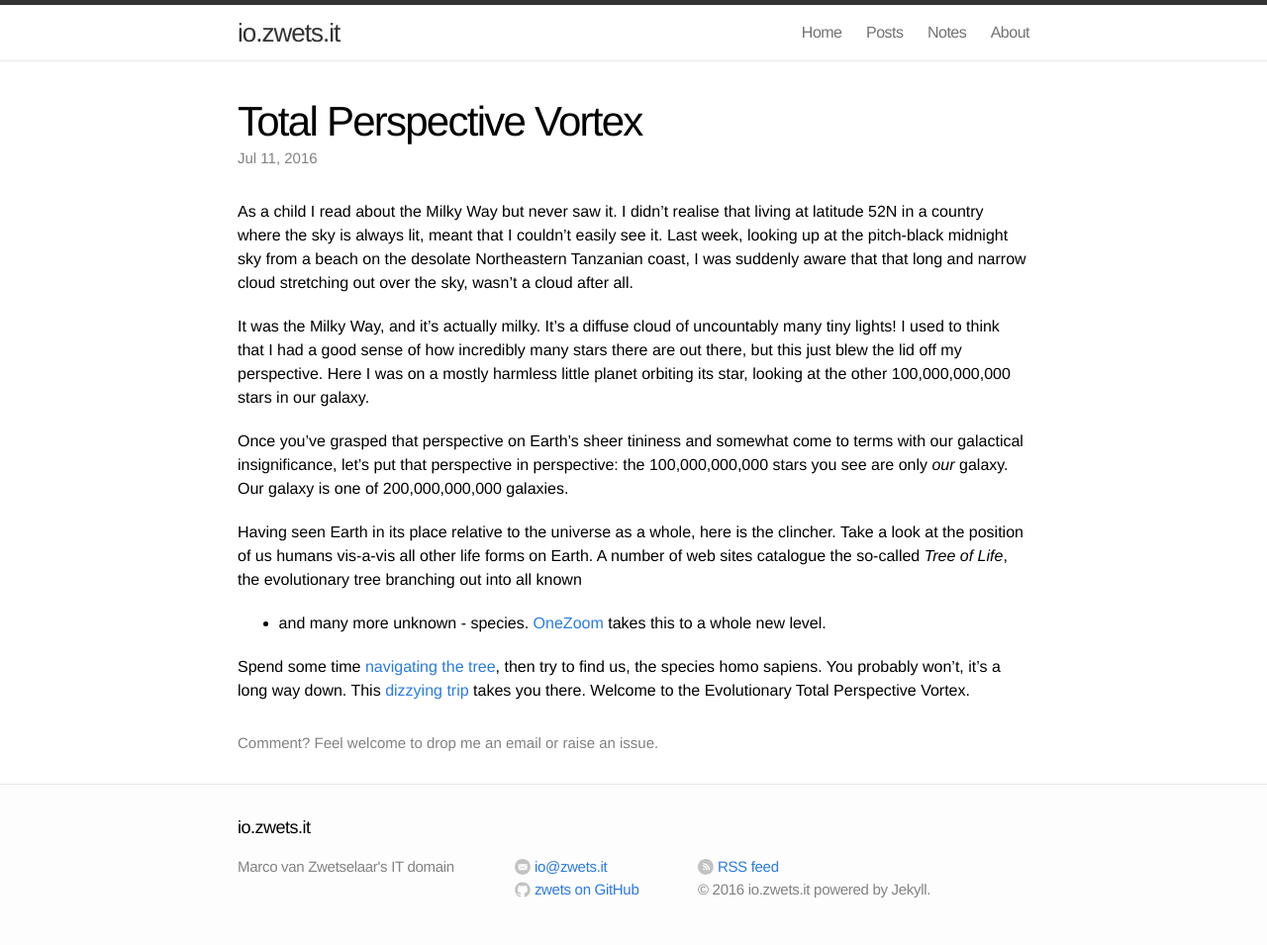
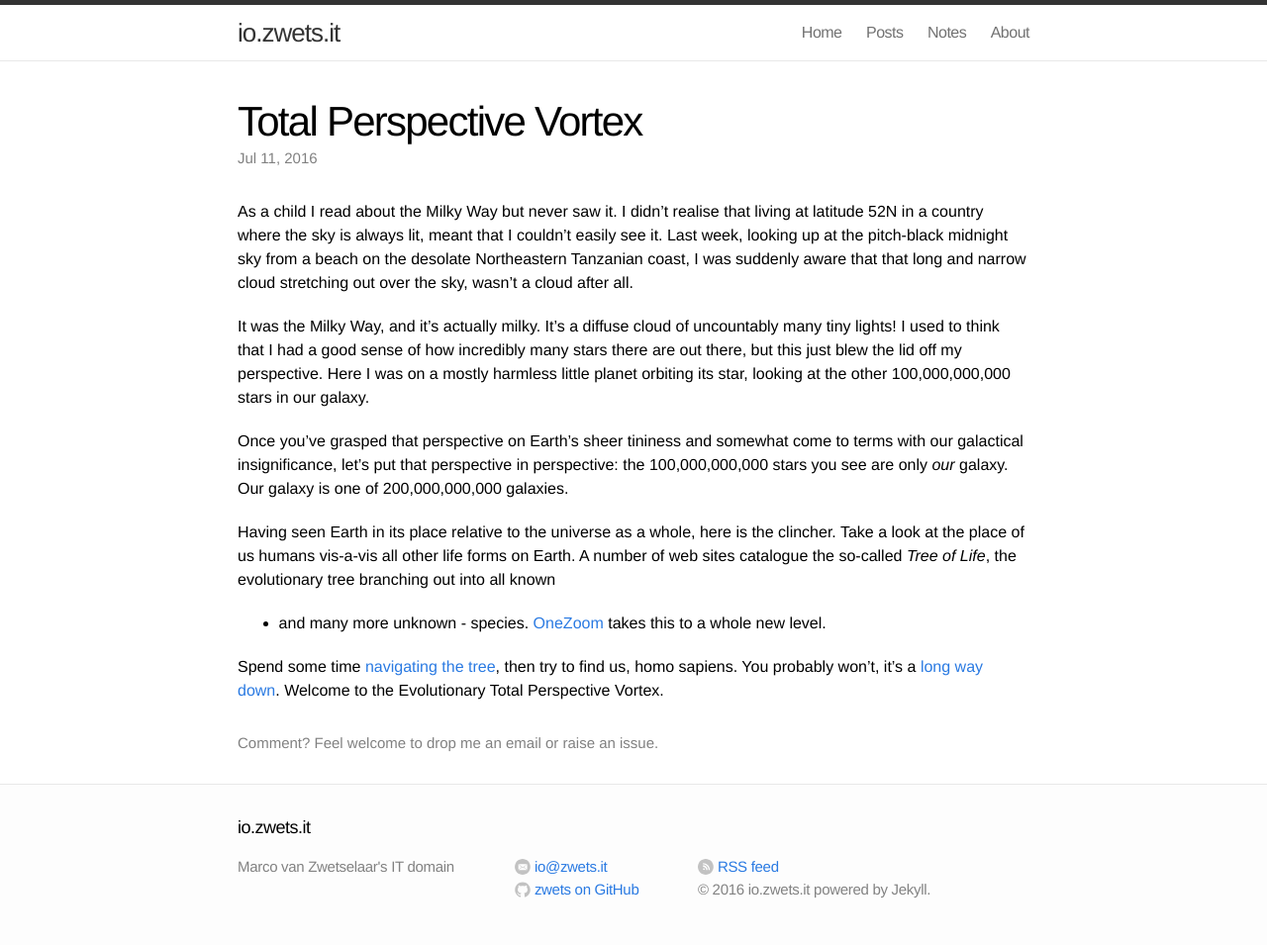
Before and after one commit to zwets/zwets.github.io, a Jekyll site: the page built from _posts/2016-07-11-total-perspective-vortex.md, in a window 1280 px wide. Shown: the whole page at 99% size. Built offline with Jekyll 4.4.1, drawn with Linux system fonts in a browser that asks for light colours.

Commit message:
Fixed in OneZoom post

```diff
--- a/_posts/2016-07-11-total-perspective-vortex.md
+++ b/_posts/2016-07-11-total-perspective-vortex.md
@@ -27,13 +27,13 @@ you see are only *our* galaxy.  Our galaxy is one of 200,000,000,000
 galaxies.
 
 Having seen Earth in its place relative to the universe as a whole,
-here is the clincher.  Take a look at the position of us humans vis-a-vis
+here is the clincher.  Take a look at the place of us humans vis-a-vis
 all other life forms on Earth.  A number of web sites catalogue the so-called
 *Tree of Life*, the evolutionary tree branching out into all known
 - and many more unknown - species.  [OneZoom](http://onezoom.org/) takes
 this to a whole new level.
 
 Spend some time [navigating the tree](http://www.onezoom.org/life.html),
-then try to find us, the species homo sapiens.  You probably won't, it's
-a long way down.  This [dizzying trip](http://www.onezoom.org/life.html?init=zoom#Homininae)
-takes you there.  Welcome to the Evolutionary Total Perspective Vortex.
+then try to find us, homo sapiens.  You probably won't, it's a [long
+way down](http://www.onezoom.org/life.html?init=zoom#Homininae).
+Welcome to the Evolutionary Total Perspective Vortex.
```
